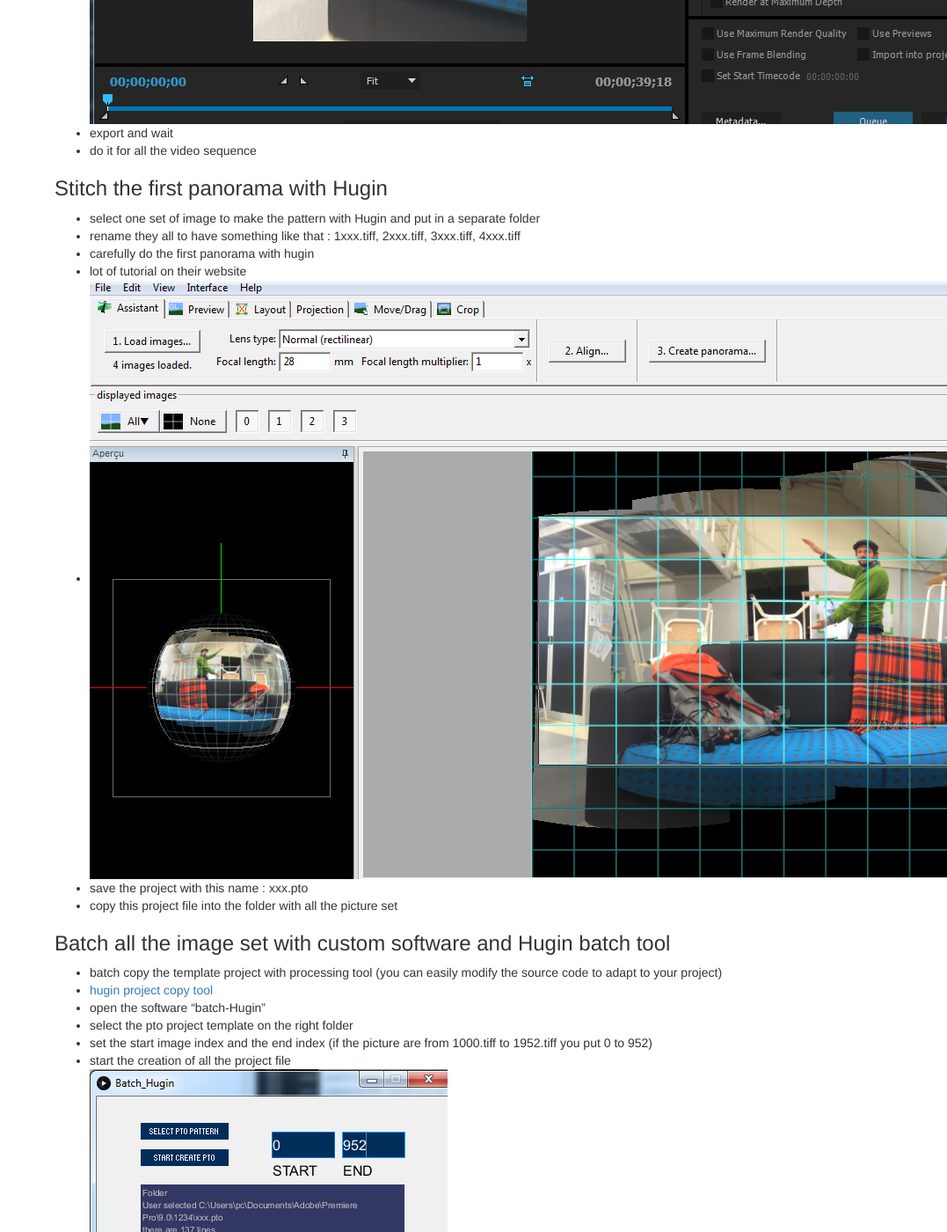
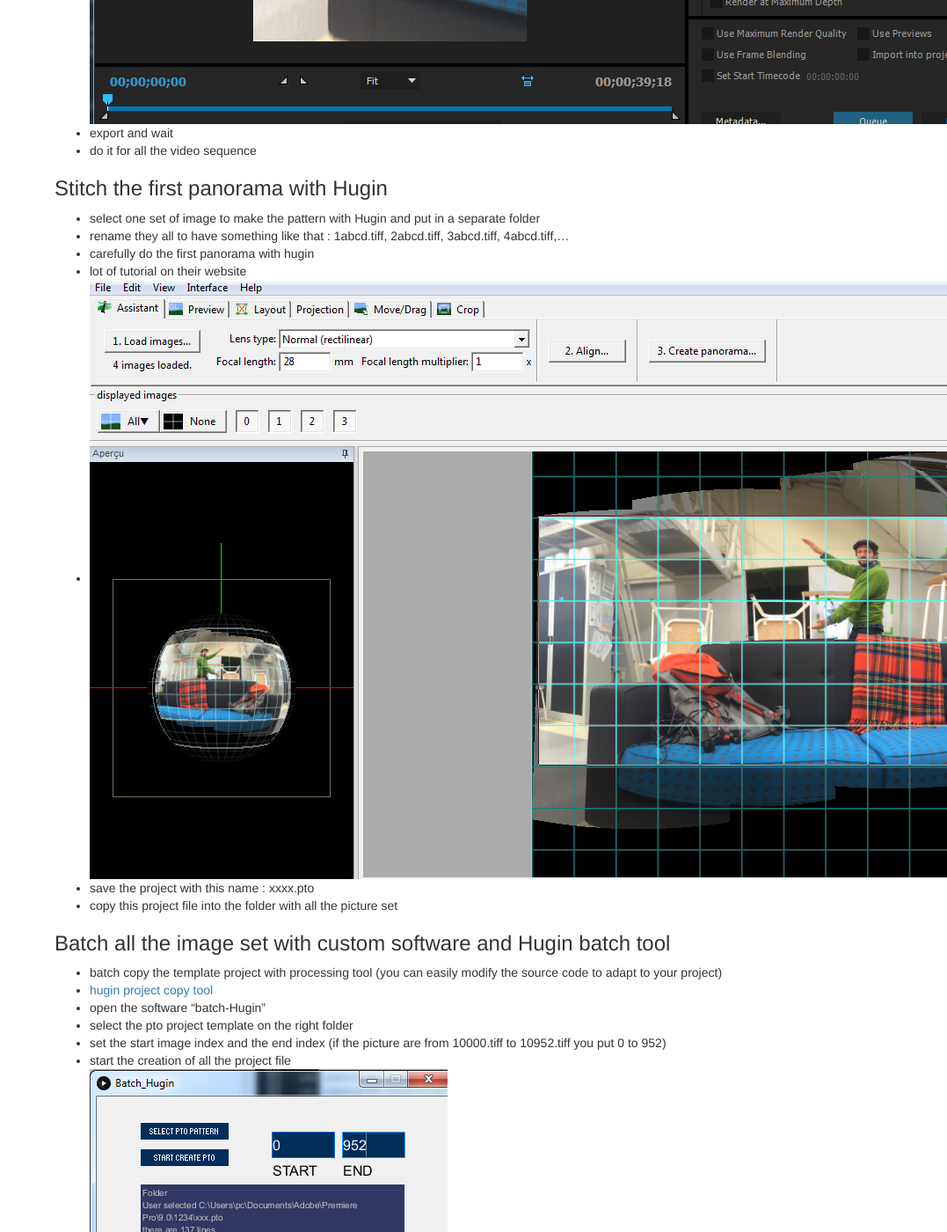
Before and after one commit to FabLabWgtn/Mobile-360, a Jekyll site: the page built from _posts/2016-06-20-tutorial-stitch.md, in a window 1280 px wide and 1400 px high, scrolled down 3578 px. Shown: the whole window at 88% size, without its empty margins (203-1280 px from the left). Built offline with Jekyll 4.4.1, drawn with Linux system fonts in a browser that asks for light colours.

```diff
--- a/_posts/2016-06-20-tutorial-stitch.md
+++ b/_posts/2016-06-20-tutorial-stitch.md
@@ -34,11 +34,11 @@ The only tricky part is maybe the audio synchronization...
 ### Stitch the first panorama with Hugin
 
 - select one set of image to make the pattern with Hugin and put in a separate folder
-- rename they all to have something like that : 1xxx.tiff, 2xxx.tiff, 3xxx.tiff, 4xxx.tiff
+- rename they all to have something like that : 1abcd.tiff, 2abcd.tiff, 3abcd.tiff, 4abcd.tiff,...
 - carefully do the first panorama with hugin
  * lot of tutorial on their website
  * ![hugin](https://fablabwgtn.github.io/Mobile-360/images/hugin.png "hugin")
-- save the project with this name : xxx.pto
+- save the project with this name : xxxx.pto
 - copy this project file into the folder with all the picture set
 
 ### Batch all the image set with custom software and Hugin batch tool
@@ -47,7 +47,7 @@ The only tricky part is maybe the audio synchronization...
  * [hugin project copy tool](https://github.com/drachezoil/batch-hugin-project)
  * open the software "batch-Hugin"
  * select the pto project template on the right folder
- * set the start image index and the end index (if the picture are from 1000.tiff to 1952.tiff you put 0 to 952)
+ * set the start image index and the end index (if the picture are from 10000.tiff to 10952.tiff you put 0 to 952)
  * start the creation of all the project file
  * ![processing tool](https://fablabwgtn.github.io/Mobile-360/images/batch-processing.png "processing tool")
 - batch stitch the image set with hugin batch tool
```
Also changed, not shown: index.md (+2 -0 lines).
